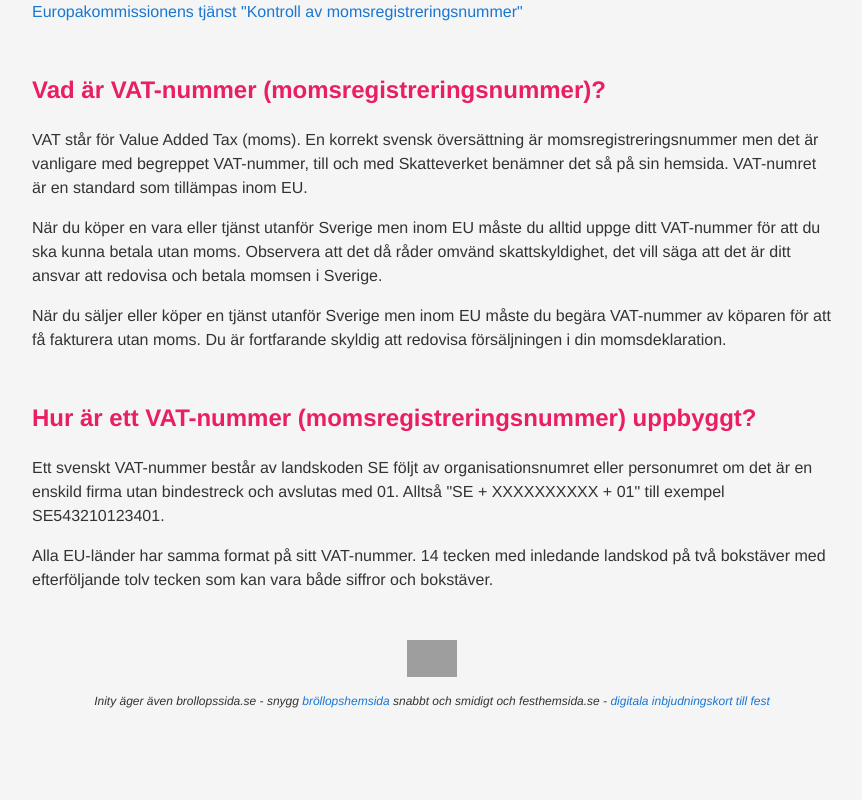
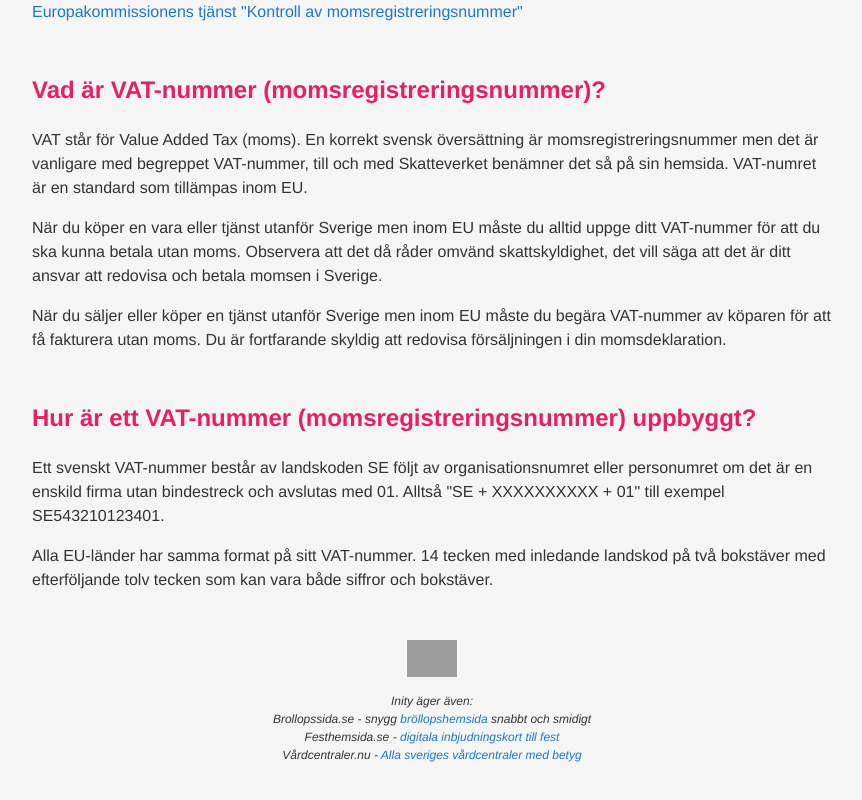
Before and after one commit to JohanDavidsson/vatnummer, a website: page index.html in a window 1280 px wide. Shown: the part 392-1192 px from the top of the page, without its empty margins (208-1070 px from the left). Before the commit the page ends 1138 px from the top, so only its background shows below. Drawn offline with Linux system fonts and the light colour scheme; grey boxes are pictures that could not be loaded.

Commit message:
Update index.html

```diff
--- a/index.html
+++ b/index.html
@@ -54,7 +54,11 @@
 			<img class="inity" src="https://inity.se/images/logotype.svg" />
 		</a>
 
-		<div class="brollopssida">Inity äger även brollopssida.se - snygg <a href="https://brollopssida.se" target="_blank">bröllopshemsida</a> snabbt och smidigt och festhemsida.se - <a href="https://festhemsida.se" target="_blank">digitala inbjudningskort till fest</a></div>
+		<div class="brollopssida">Inity äger även: <br/>
+			Brollopssida.se - snygg <a href="https://brollopssida.se" target="_blank">bröllopshemsida</a> snabbt och smidigt<br/>
+			Festhemsida.se - <a href="https://festhemsida.se" target="_blank">digitala inbjudningskort till fest</a><br/>
+			Vårdcentraler.nu - <a href="https://www.vårdcentraler.nu" target="_blank">Alla sveriges vårdcentraler med betyg</a>
+		</div>
 	</div>
 
 	<script src="lib/main.js" type="text/javascript"></script>
```
